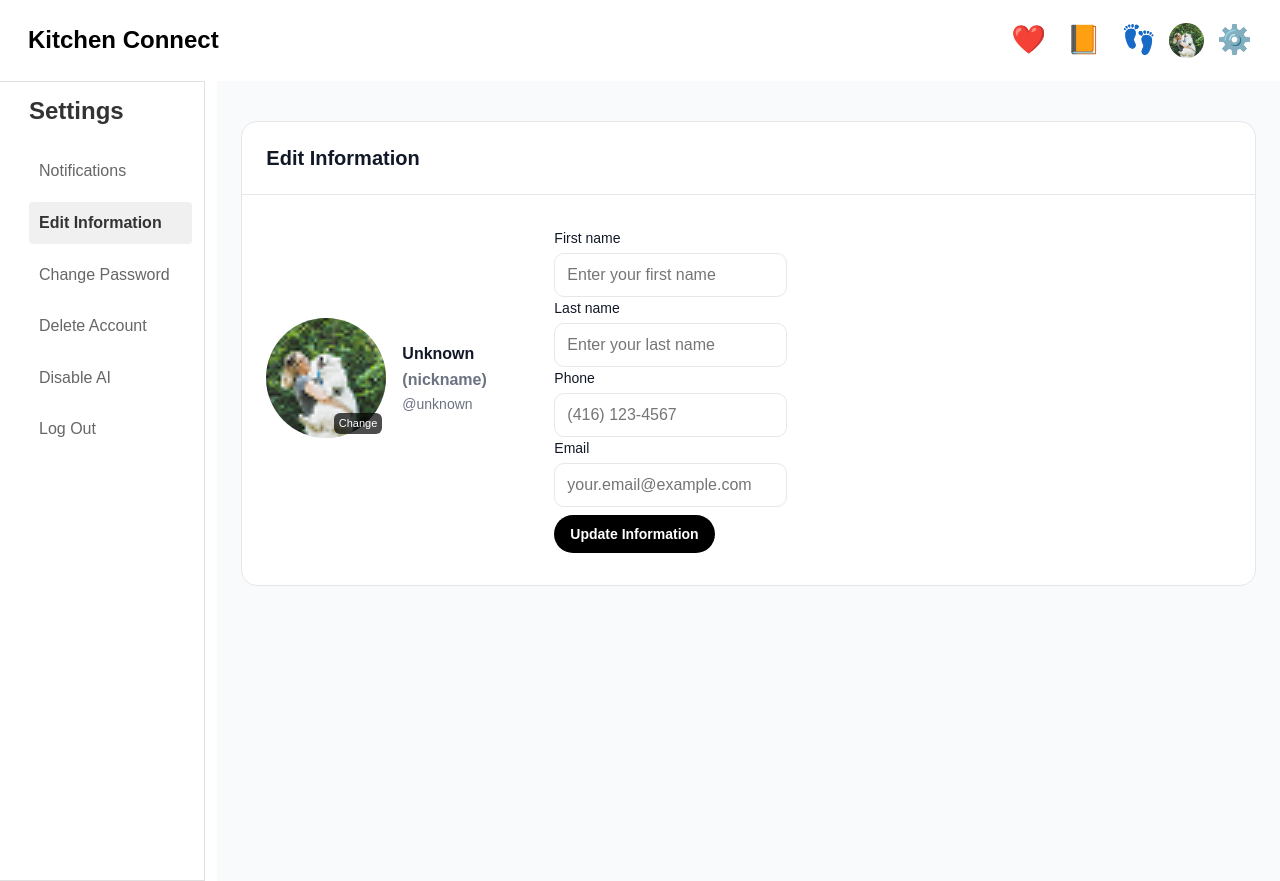
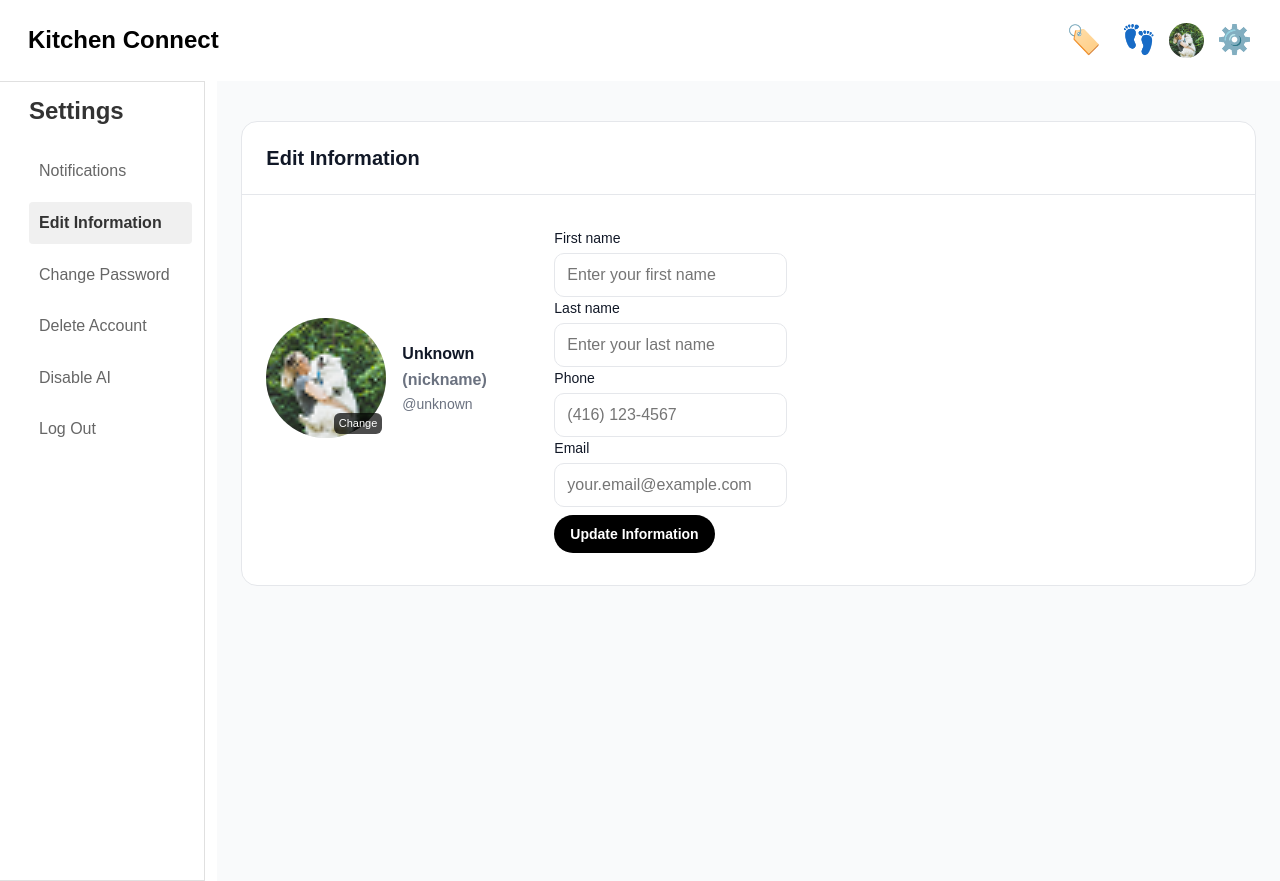
Before and after one commit to brocoli05/kitchen-connect-client, a Next.js app: page /profile/edit in a window 1280 px wide. Built offline with nearby package versions, Linux system fonts and the light colour scheme; no server answers; sample sign-in values are in the browser's storage.

Commit message:
hover text and remove the heart icon in top bar

```diff
--- /dev/null
+++ b/components/TooltipButton.jsx
@@ -0,0 +1,91 @@
+import React, { useState, useRef, useEffect } from "react";
+
+export default function TooltipButton({
+  children,
+  tooltip,
+  delay = 200,
+  placement = "bottom",
+  className,
+  ...props
+}) {
+  const [visible, setVisible] = useState(false);
+  const timerRef = useRef(null);
+  const wrapperRef = useRef(null);
+
+  useEffect(() => {
+    return () => clearTimeout(timerRef.current);
+  }, []);
+
+  const isMobile = () => {
+    if (typeof window === "undefined") return false;
+    return window.innerWidth < 768;
+  };
+
+  const show = () => {
+    if (isMobile()) return;
+    timerRef.current = setTimeout(() => setVisible(true), delay);
+  };
+
+  const hide = () => {
+    clearTimeout(timerRef.current);
+    setVisible(false);
+  };
+
+  // Positioning basic styles
+  const tooltipStyle = {
+    position: "absolute",
+    zIndex: 9999,
+    whiteSpace: "nowrap",
+    background: "rgba(0,0,0,0.8)",
+    color: "#fff",
+    padding: "6px 8px",
+    borderRadius: 4,
+    fontSize: 12,
+    pointerEvents: "none",
+    transition: "opacity 120ms ease-in-out, transform 120ms ease-in-out",
+    opacity: visible ? 1 : 0,
+    transform: visible ? "translateY(0)" : "translateY(6px)",
+  };
+
+  const wrapperStyle = {
+    display: "inline-block",
+    position: "relative",
+  };
+
+  const getPlacementStyle = () => {
+    if (placement === "top") {
+      return { bottom: "100%", left: "50%", transform: visible ? "translate(-50%, -6px)" : "translate(-50%, 6px)" };
+    }
+    if (placement === "right") {
+      return { left: "100%", top: "50%", transform: visible ? "translate(6px, -50%)" : "translate(-6px, -50%)" };
+    }
+    if (placement === "left") {
+      return { right: "100%", top: "50%", transform: visible ? "translate(-6px, -50%)" : "translate(6px, -50%)" };
+    }
+    return { top: "100%", left: "50%", transform: visible ? "translate(-50%, 6px)" : "translate(-50%, -6px)" };
+  };
+
+  return (
+    <span
+      ref={wrapperRef}
+      style={wrapperStyle}
+      className={className}
+      onMouseEnter={show}
+      onMouseLeave={hide}
+      onFocus={show}
+      onBlur={hide}
+      onTouchStart={() => {}}
+    >
+      {children}
+      {!isMobile() && (
+        <span
+          role="tooltip"
+          aria-hidden={!visible}
+          style={{ ...tooltipStyle, ...getPlacementStyle() }}
+        >
+          {tooltip}
+        </span>
+      )}
+    </span>
+  );
+}
--- a/components/TopNavBar.jsx
+++ b/components/TopNavBar.jsx
@@ -5,6 +5,7 @@ import Col from "react-bootstrap/Col";
 import { Button, Dropdown } from "react-bootstrap";
 import { signOut } from "next-auth/react";
 import { useProfile } from "../context/ProfileContext";
+import TooltipButton from "./TooltipButton";
 
 export default function TopNavBar({}) {
   const router = useRouter();
@@ -83,13 +84,16 @@ export default function TopNavBar({}) {
           md={4}
           className="d-flex justify-content-end topnav-right d-flex align-items-center"
         >
+          <TooltipButton tooltip="Favourite">
             <button
               type="button"
               style={iconButtonStyle}
               onClick={() => router.push("/posts/favorite")}
             >
-            ❤️
+              🏷️
             </button>
+          </TooltipButton>
+          {/* <TooltipButton tooltip="Saved">
             <button
               type="button"
               style={iconButtonStyle}
@@ -97,6 +101,8 @@ export default function TopNavBar({}) {
             >
               📙
             </button>
+          </TooltipButton> */}
+          <TooltipButton tooltip="History">
             <button
               type="button"
               style={iconButtonStyle}
@@ -104,6 +110,8 @@ export default function TopNavBar({}) {
             >
               👣
             </button>
+          </TooltipButton>
+          <TooltipButton tooltip="Profile">
             <button
               onClick={() => router.push("/profile/edit")}
               className=" d-flex align-items-center h-100 justify-content-center btn btn-link"
@@ -115,13 +123,16 @@ export default function TopNavBar({}) {
                 style={{ width: "35px", height: "35px" }}
               />
             </button>
+          </TooltipButton>
 
+          <TooltipButton tooltip="Settings">
             <button
               style={{ ...iconButtonStyle, marginLeft: 0 }}
               onClick={() => router.push("/profile/edit")}
             >
               ⚙️
             </button>
+          </TooltipButton>
           {/* will add the logout to settings later */}
           {/* <Dropdown.Item onClick={handleLogout}>Logout</Dropdown.Item> */}
         </Col>
```
Also changed, not shown: components/PostActions.jsx (+15 -2 lines), pages/posts/[postId].jsx (+13 -0 lines). Lines whose indentation alone changed are shown as unchanged.
